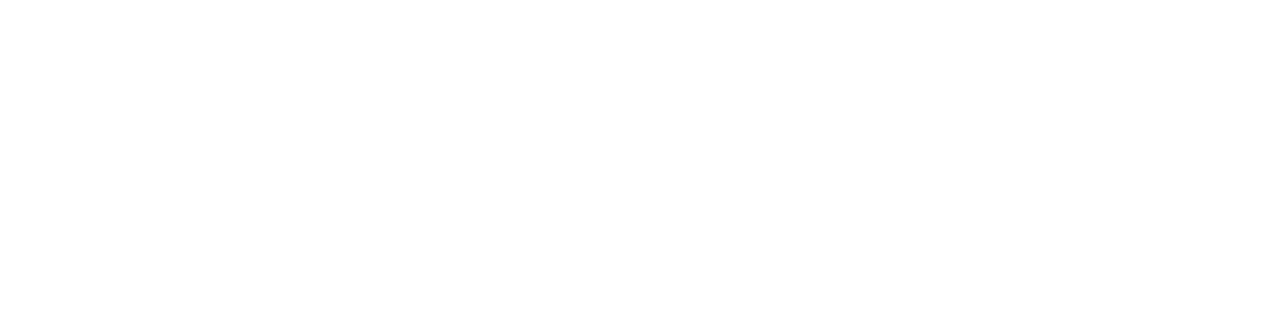
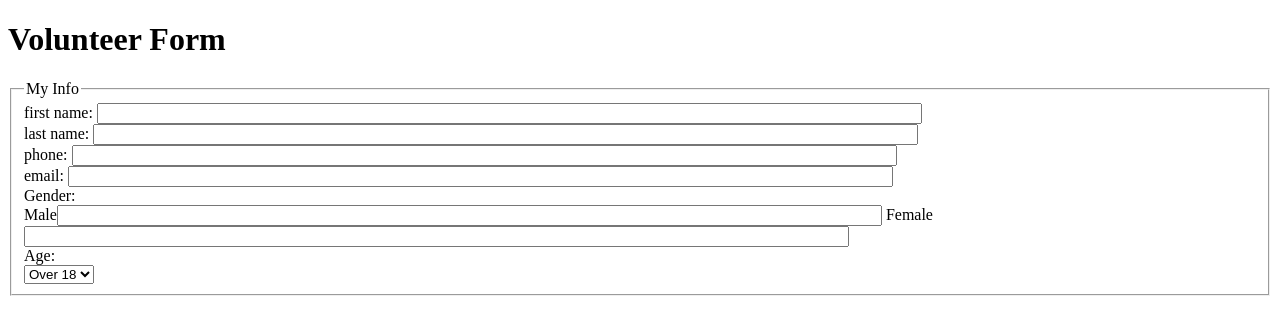
Before and after one commit to arodriguez47-source/ITMD361-Lab-5, a plain HTML site: page index.html in a window 1280 px wide. Drawn offline with Linux system fonts and the light colour scheme.

Commit message:
"My Info" section addition

```diff
--- a/index.html
+++ b/index.html
@@ -7,6 +7,25 @@
 </head>
 
 <body>
+  <h1>Volunteer Form</h1>
+  <form action="http://bloomingdale.sat.iit.edu/kriedan/lab3formscript.php" method="post">
+  <fieldset>
+    <legend>My Info</legend>
+	<div><label>first name: <input size="100" type="text" name="first_name_field"></label></div>
+	<div><label>last name: <input size="100" type="text" name="last_name_field"></label></div>
+	<div><label>phone: <input size="100" type="text" name="phone_number_field"></label></div>
+	<div><label>email: <input size="100" type="text" name="email_field"></label></div>
+	<div>Gender: </div>
+	<div>
+	  <label>Male<input size="100" type="text" name="Male"></label>
+	  <label>Female<input size="100" type="text" name="Female"></label>
+	</div>
+	<div>Age: </div>
+	<select name="age_field>
+	  <option>Under 18</option>
+	  <option>Over 18</option>
+	</select>
+  </fieldset>
 </body>
 
 </html>
```
